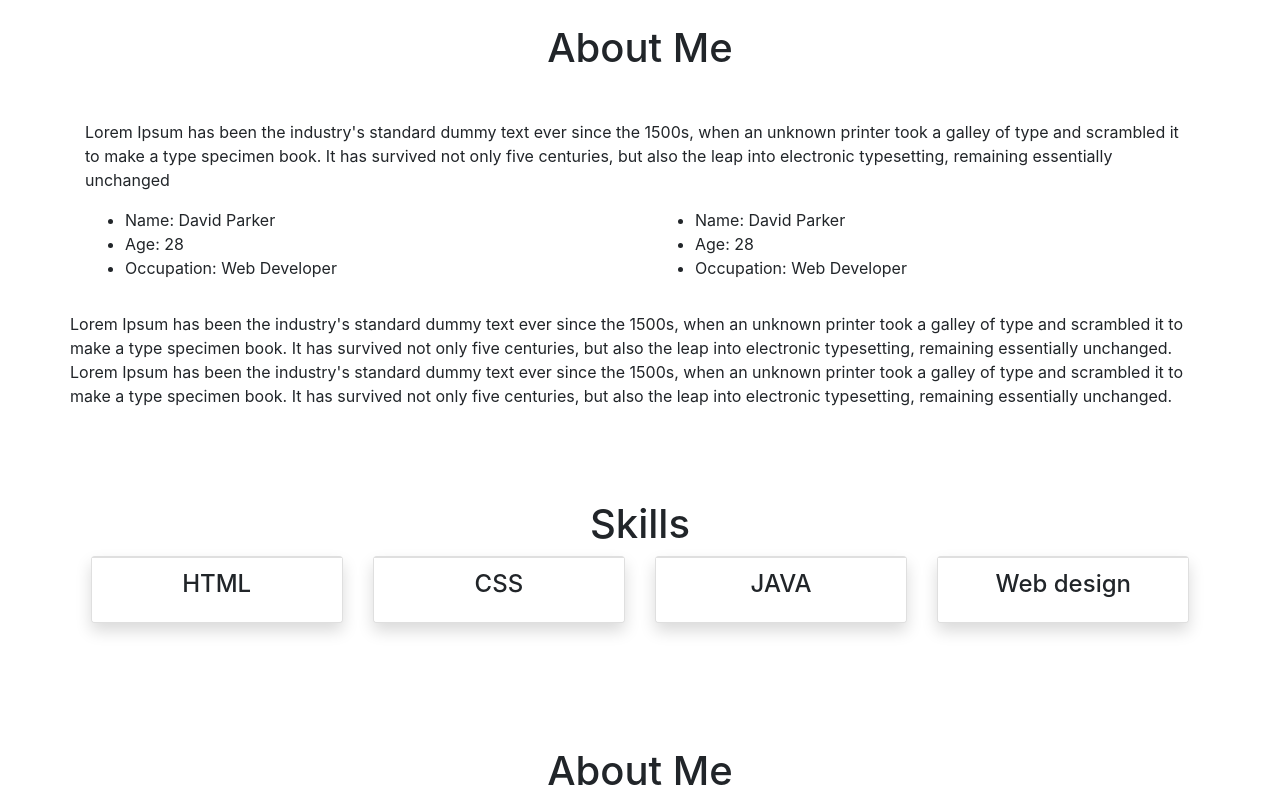
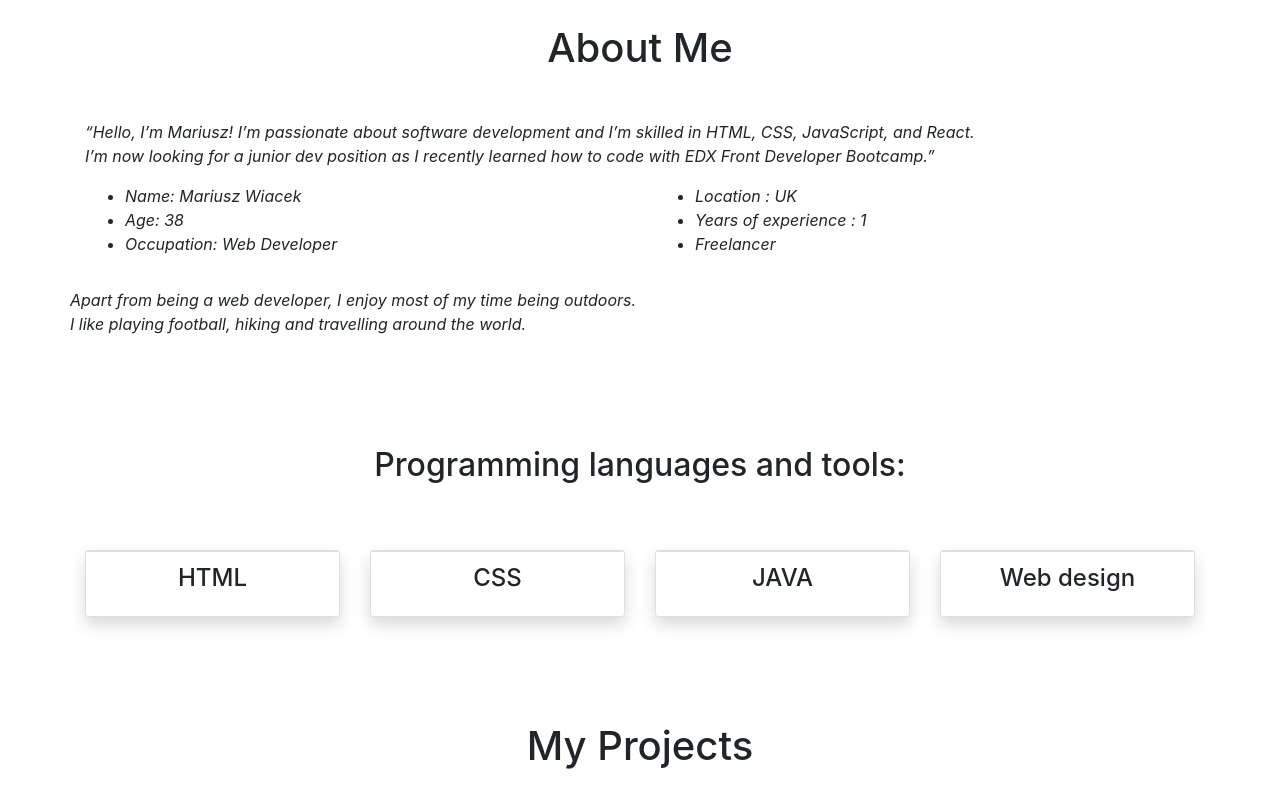
Before and after one commit to MariuszWiacek/Bootstrap-Portfolio, a plain HTML site: page index.html in a window 1280 px wide. Shown: the part 880-1680 px from the top of the page. Drawn offline with nearby package versions, Linux system fonts and the light colour scheme.

Commit message:
about me

```diff
--- a/css/style.css
+++ b/css/style.css
@@ -56,19 +56,18 @@
 
 /*spacing*/
 
-.skills, .work
 
-{padding: 2cm;}
-
-.work
-
-{padding-bottom: 5cm;}
+.container  {
+    padding-bottom: 1.5cm;
+    padding-top: 0.5cm ;
+}
 
 
 .social {
 
     text-align:center;
 }
+
 
 /*effects*/
 
@@ -80,3 +79,16 @@ a:hover {
  .card:hover {
     background-color: rgb(189, 122, 252);
  }
+
+ /*footer*/
+
+footer
+
+{text-align: end;}
+
+/*media*/
+
+@media screen and (max-width: 600px) {
+    .container {
+      width: 100%;
+    }
--- a/index.html
+++ b/index.html
@@ -19,7 +19,7 @@
 <!-- NAVBAR  -->
 
 <nav class="navbar navbar-expand-lg fixed-top navbarScroll">
-    <div class="container">
+    <div class="container-fluid">
         <a class="navbar-brand" href="#">Mariusz Wiacek portfolio</a>
         <button class="navbar-toggler" type="button" data-bs-toggle="collapse" data-bs-target="#navbarSupportedContent" aria-controls="navbarSupportedContent" aria-expanded="false" aria-label="Toggle navigation">
             <span class="navbar-toggler-icon"></span>
@@ -36,7 +36,7 @@
                     <a class="nav-link" href="#services">Services</a>
                 </li>
                 <li class="nav-item">
-                    <a class="nav-link" href="#portfolio">Portfolio</a>
+                    <a class="nav-link" href="#work">Portfolio</a>
                 </li>
                 <li class="nav-item">
                     <a class="nav-link" href="#contact">Contact</a>
@@ -70,30 +70,31 @@
             </div>
 
             <div class="col-lg-12">
-                <p> Lorem Ipsum has been the industry's standard dummy text ever since the 1500s, when an unknown printer took a galley of type and scrambled it to make a type specimen book. It has survived not only five centuries, but also the leap into electronic typesetting, remaining essentially unchanged
+                <p><i>“Hello, I’m Mariusz! I’m passionate about software development and I’m skilled in HTML, CSS, JavaScript, and React. <br>I’m now looking for a junior dev position as I recently learned how to code with EDX Front Developer Bootcamp.”
 
                 </p>
                 <div class="row mt-3">
                     <div class="col-md-6">
                         <ul>
-                            <li>Name: David Parker</li>
-                            <li>Age: 28</li>
+                            <li>Name: Mariusz Wiacek</li>
+                            <li>Age: 38</li>
                             <li>Occupation: Web Developer</li>
 
                         </ul>
                     </div>
                     <div class="col-md-6">
                         <ul>
-                            <li>Name: David Parker</li>
-                            <li>Age: 28</li>
-                            <li>Occupation: Web Developer</li>
+                            <li>Location : UK</li>
+                            <li>Years of experience : 1</li>
+                            <li>Freelancer</li>
 
                         </ul>
                     </div>
                 </div>
                 <div class="row mt-3">
-                    <p> Lorem Ipsum has been the industry's standard dummy text ever since the 1500s, when an unknown printer took a galley of type and scrambled it to make a type specimen book. It has survived not only five centuries, but also the leap into electronic typesetting, remaining essentially unchanged.
-                        Lorem Ipsum has been the industry's standard dummy text ever since the 1500s, when an unknown printer took a galley of type and scrambled it to make a type specimen book. It has survived not only five centuries, but also the leap into electronic typesetting, remaining essentially unchanged.
+                    <p> Apart from being a web developer, I enjoy most of my time being outdoors. <br>
+
+                      I like playing football, hiking and travelling around the world.</i>
                     </p>
                 </div>
             </div>
@@ -108,7 +109,7 @@
 
 
         <div class="container col-lg-12">
-          <h1 class="text-center">Skills</h1>
+          <h2 class="text-center">Programming languages and tools: </h2>
         </div>
 
         <div class="col-lg-3 col-sm-6 mb-4 mb-lg-0">
@@ -160,8 +161,9 @@
 
 
   <!-- WORK -->
+  <section class="work">
   <div class="container mt-4 pt-4">
-    <h1 class="text-center">About Me</h1>
+    <h1 class="text-center">My Projects</h1>
   </div>
 
 
@@ -226,7 +228,10 @@
 </div>
 </div>
   </div>
+</section>
   <!--SOCIAL MEDIA FOOTER-->
+  <section class="contact">
+  <div class="container">
   <div class="col-lg-12 text-center">
     <h2 class="section-title">Contact me</h2>
   </div>
@@ -239,6 +244,7 @@
         <span><a href="http://linkedin.com/" target="_blank" class="badge badge-light"><img src="../images/fb.png" alt="" height="100" width="auto" /></a></span>
         <span><a href="http://linkedin.com/" target="_blank" class="badge badge-light"><img src="../images/tw.jpg" alt="" height="100" width="auto" /></a></span>
       </section></div>
+    </div>
 
   <!-- FOOTER  -->
 
```
